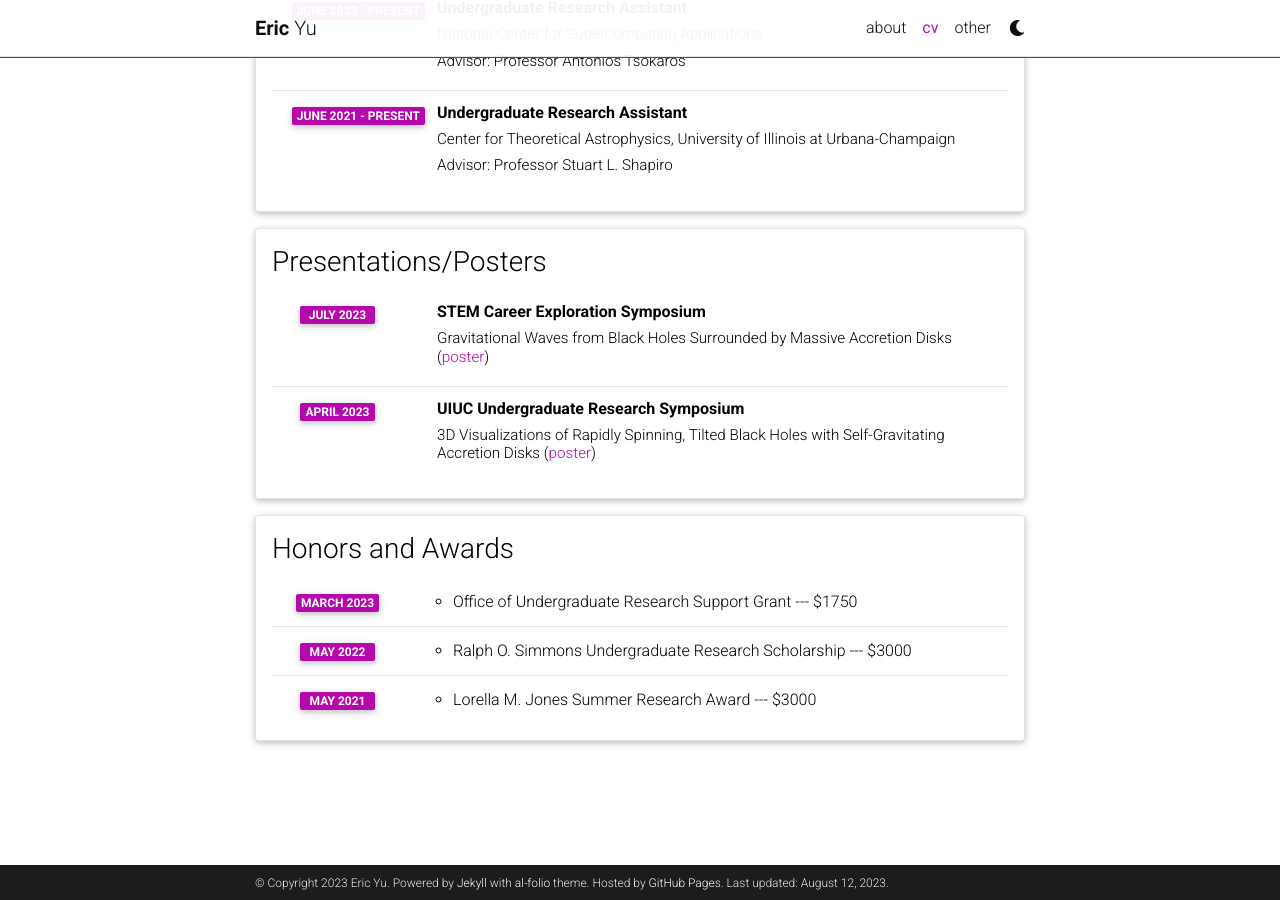
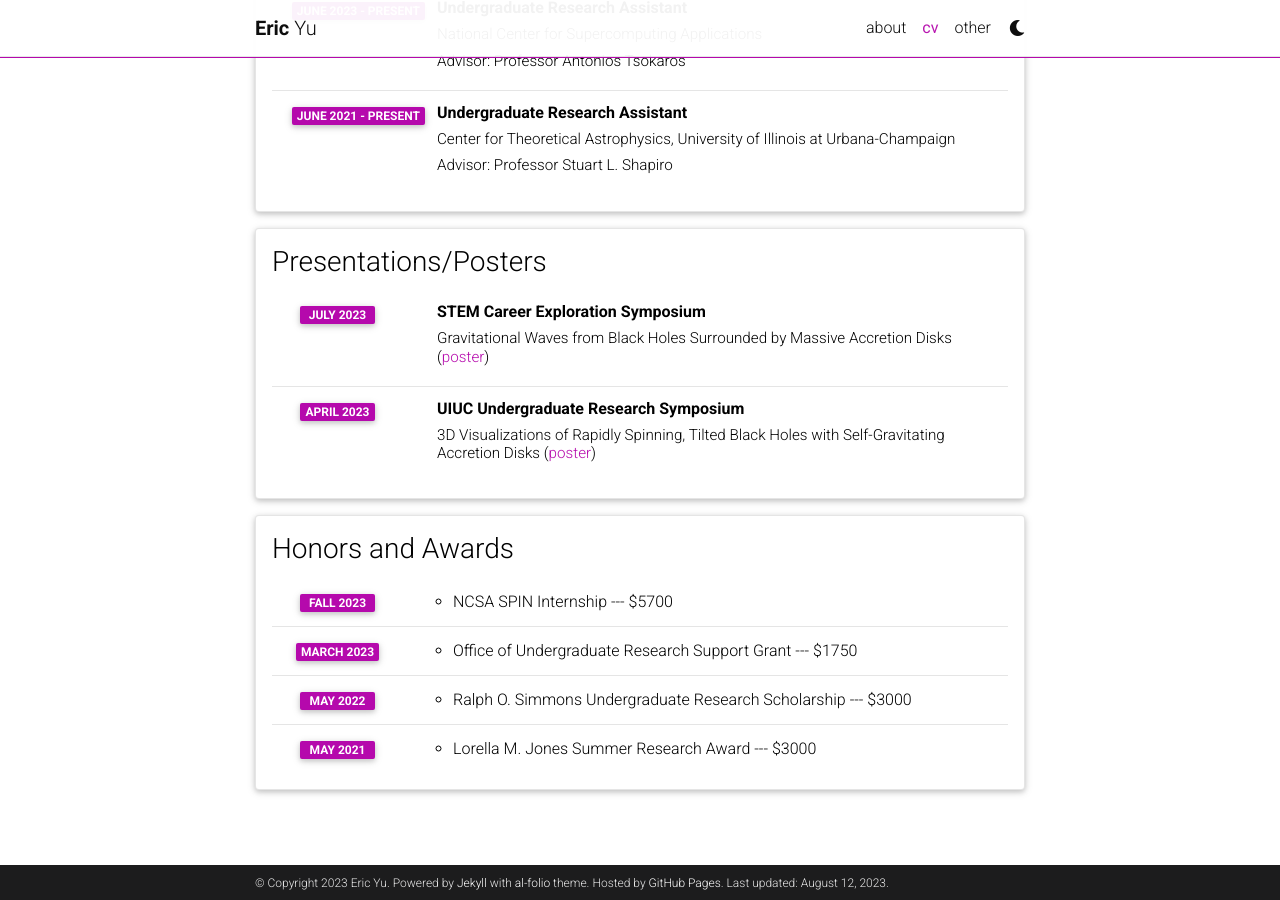
Before and after one commit to aeric-underscore/aeric-underscore.github.io, a Jekyll site: the page built from _pages/cv.md, in a window 1280 px wide and 900 px high, scrolled down 690 px. Built offline with Jekyll 4.4.1, drawn with Linux system fonts in a browser that asks for light colours; comment, search, counter and statistics services are not loaded; a style sheet for code colours, icons or effects is not loaded.

Commit message:
update cv 8-12-23

```diff
--- a/_data/cv.yml
+++ b/_data/cv.yml
@@ -61,6 +61,9 @@
 - title: Honors and Awards
   type: time_table
   contents:
+    - year: Fall 2023
+      items:
+        - NCSA SPIN Internship --- $5700
     - year: March 2023
       items:
         - Office of Undergraduate Research Support Grant --- $1750
```
Also changed, not shown: _pages/cv.md (+1 -1 lines), 2 other files.
